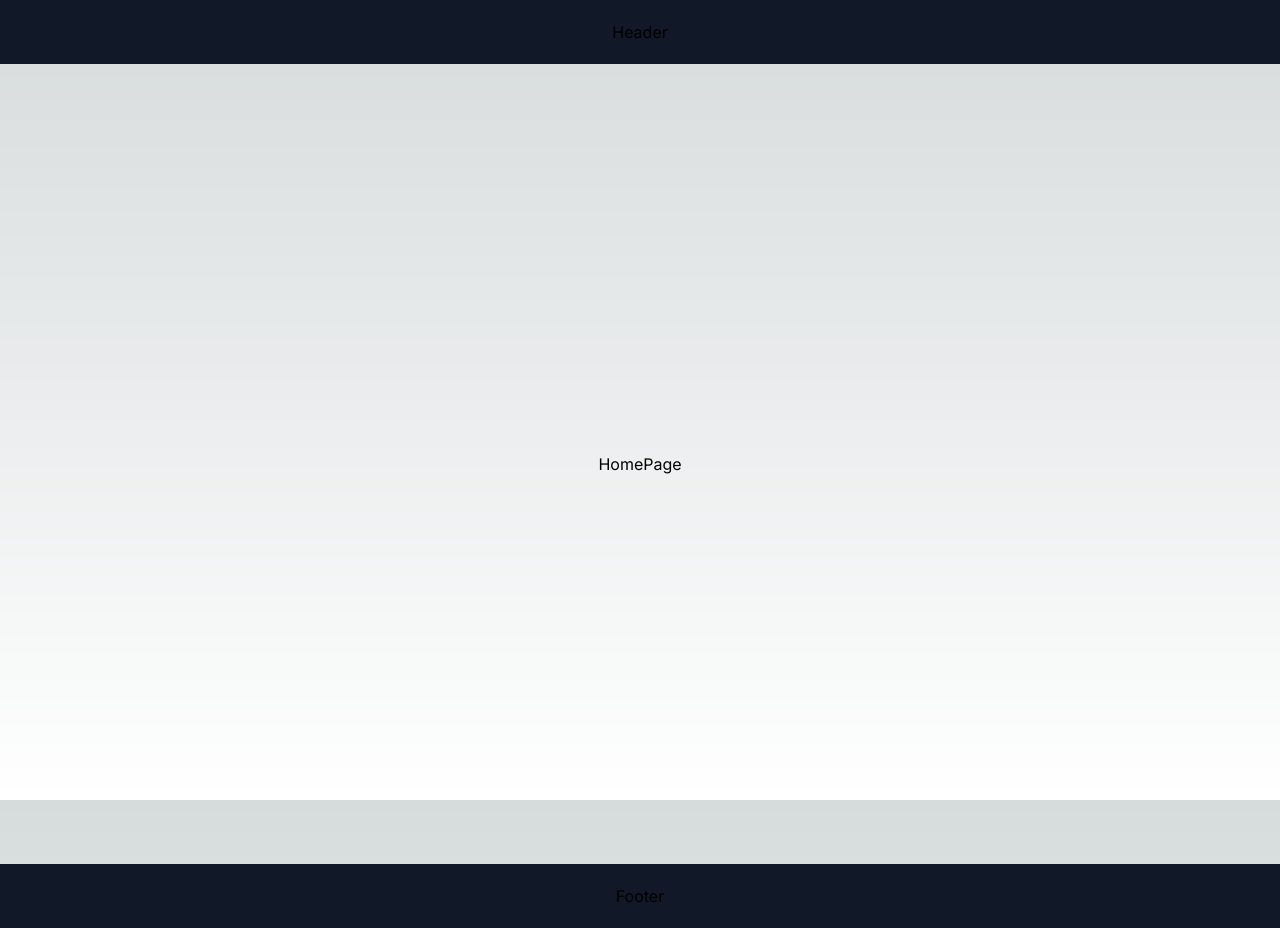
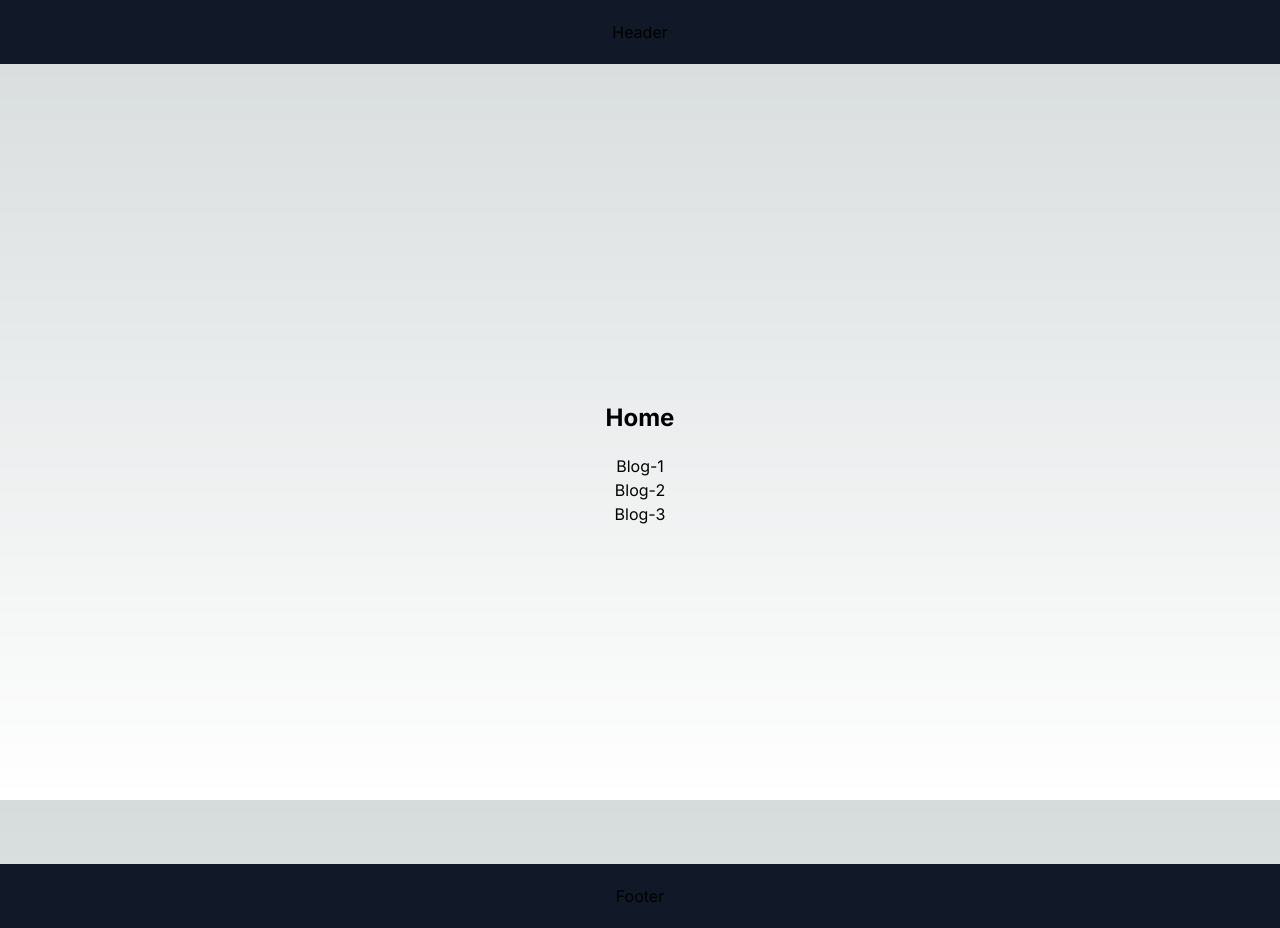
Before and after one commit to HarenaFiantso/Blog-app-practice, a Next.js app: page /home in a window 1280 px wide. Built offline with nearby package versions, Linux system fonts and the light colour scheme.

Commit message:
chore: add blog list to home

```diff
--- a/app/home/page.tsx
+++ b/app/home/page.tsx
@@ -1,7 +1,18 @@
+import Link from "next/link";
+
 export default function HomePage() {
+    const blogs: string[] = ['Blog-1', 'Blog-2', 'Blog-3']
+
     return (
-        <div className="h-screen flex items-center justify-center text-center">
-            HomePage
+        <div className="h-screen flex items-center flex-col gap-5 justify-center text-center">
+            <h1 className="font-bold text-2xl">Home</h1>
+            <ul>
+                {blogs.map((blog, index) => (
+                    <li key={index}>
+                        <Link href={`/blog/${index + 1}`} className="mb-8 hover:underline">{blog}</Link>
+                    </li>
+                ))}
+            </ul>
         </div>
     );
 }
```
